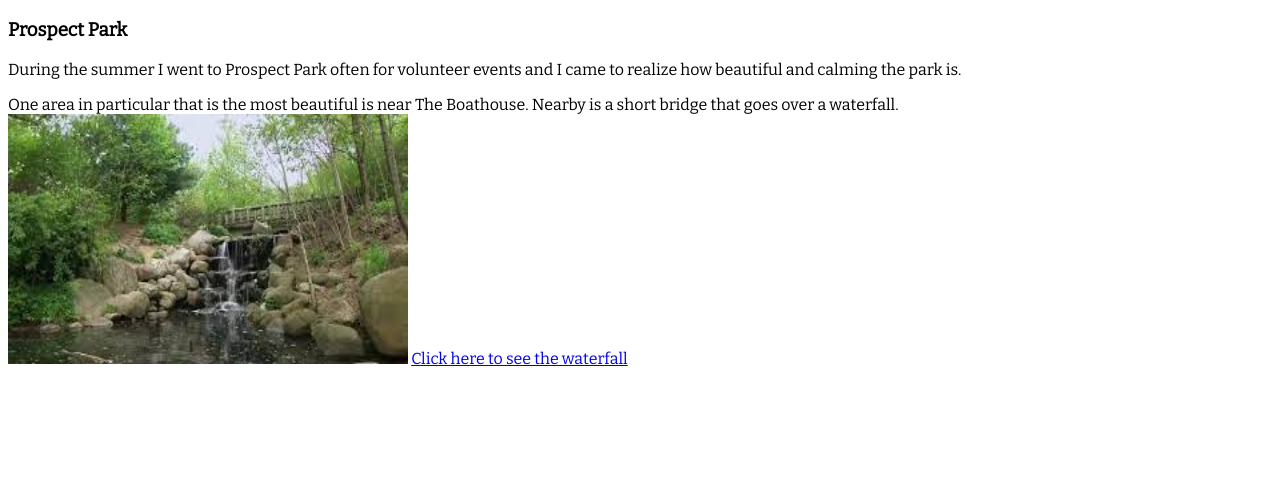
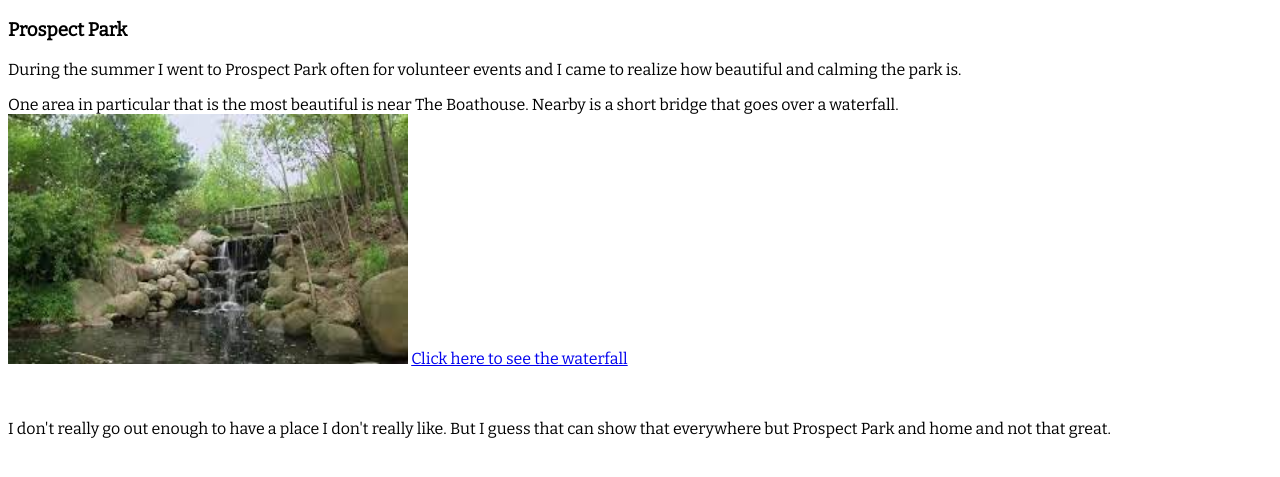
Before and after one commit to MaimunaU/WebDev, a plain HTML site: page VSC/PersonalWebsite/spots.html in a window 1280 px wide. Shown: the part 117-594 px from the top of the page. Drawn offline with nearby package versions, Linux system fonts and the light colour scheme.

Commit message:
Update spots.html

```diff
--- a/VSC/PersonalWebsite/spots.html
+++ b/VSC/PersonalWebsite/spots.html
@@ -58,6 +58,10 @@ rel='stylesheet'> <!--I got this from W3Schools-->
             <a href="https://youtu.be/gdENVqNv6EA">Click here to see the waterfall</a>
             <!--Youtube doesn't allow free downloads and I couldn't get the iframe tag to work-->
         </p>
+        <br>
+        <p>I don't really go out enough to have a place I don't
+            really like. But I guess that can show that everywhere
+            but Prospect Park and home and not that great.</p>
     </div>
 </body>
 </html>
```
